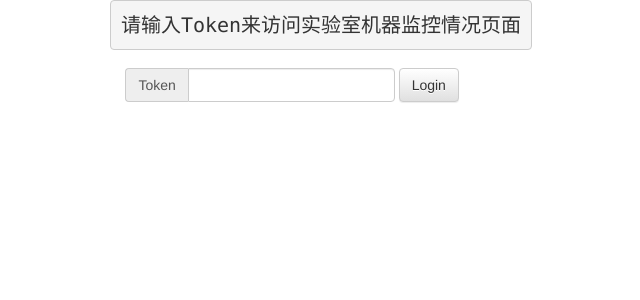
After one commit to x51ming/host-monitor, a Flask app: page /login in a window 1280 px wide. The commit adds this page. Shown: the top 300 px of the page, without its empty margins (319-959 px from the left). Run offline with Flask 2, Linux system fonts and the light colour scheme; some libraries are stand-ins or nearby versions.

Commit message:
add auth

```diff
--- a/src/main.py
+++ b/src/main.py
@@ -1,7 +1,8 @@
 #!/usr/bin/env python3
-from flask import Flask, render_template
+from flask import Flask, render_template, request, session, redirect
 from threading import Thread
 from flask import jsonify
+from datetime import timedelta
 import time
 from dataclasses import dataclass
 from typing import Dict, List
@@ -13,6 +14,21 @@ try:
 except Exception as e:
     print(e)
     servers = {"local": "127.0.0.1:9203"}
+
+try:
+    from settings import token as auth_token
+    print("auth token:", auth_token)
+except Exception as e:
+    print(e)
+    auth_token = "hello world"
+
+try:
+    from settings import secret as secret
+    print("secret:", secret)
+except Exception as e:
+    print(e)
+    import os
+    secret = os.urandom(24)
 ####################
 # global
 ####################
@@ -72,24 +88,45 @@ def get_data(name):
 
 
 app = Flask(__name__)
+app.config['SECRET_KEY'] = secret
+app.permanent_session_lifetime = timedelta(days=30)
 
 
 @app.route("/")
 def greet():
+    if session.get("auth", "") != "ok":
+        return redirect("/login")
     return render_template('all.html', servers=g.server_responses)
 
 
-@app.route("/hist")
-def greet1():
-    return jsonify(g.history_data_gpumem)
+# @app.route("/hist")
+# def greet1():
+#     return jsonify(g.history_data_gpumem)
 
 
 pickle_header = [("Content-Type", "application/octet-stream"),
                  ("Access-Control-Allow-Origin", "*")]
 
 
+@app.get("/login")
+def login1():
+    return render_template('login.html')
+
+
+@app.post("/login")
+def login2():
+    token = request.form["token"]
+    if token == auth_token:
+        session["auth"] = "ok"
+        session.permanent = True
+        return redirect("/")
+    return redirect("/login")
+
+
 @app.route("/pk")
 def greet2():
+    if session.get("auth", "") != "ok":
+        return redirect("/login")
     import hm_pb2
     obj = hm_pb2.HistMap(data={
         k: hm_pb2.HistResp(
@@ -99,7 +136,7 @@ def greet2():
     return base64.b64encode(obj), 200
 
 
-def filter_len(gg:GlobalState, max_len = 6 * 60 * 24 * 10):
+def filter_len(gg: GlobalState, max_len=6 * 60 * 24 * 10):
     # 最长保留十天
     for name in gg.server_names:
         n = len(gg.timestamps.get(name, []))
--- /dev/null
+++ b/src/templates/login.html
@@ -0,0 +1,27 @@
+{% extends 'base.html' %}
+
+{% block title %}Login{% endblock %}
+
+{% block head %}
+<script src="./static/jquery.min.js"></script>
+<!-- 最新版本的 Bootstrap 核心 CSS 文件 -->
+<link rel="stylesheet" href="./static/bootstrap.min.css">
+<!-- 可选的 Bootstrap 主题文件（一般不用引入） -->
+<link rel="stylesheet" href="./static/bootstrap-theme.min.css">
+<!-- 最新的 Bootstrap 核心 JavaScript 文件 -->
+<script src="./static/bootstrap.min.js"></script>
+{% endblock %}
+
+{% block content %}
+<div style="height: 30%;"></div>
+<div style="margin: 0 auto; width:fit-content; ">
+    <pre style="font-size: 20px;">请输入Token来访问实验室机器监控情况页面</pre>
+    <form class="navbar-form navbar-left" action="/login" method="POST">
+        <div class="input-group">
+            <span class="input-group-addon" id="basic-addon3">Token</span>
+            <input type="text" class="form-control" aria-describedby="basic-addon3" id="token" name="token" />
+        </div>
+        <button type="submit" class="btn btn-default">Login</button>
+    </form>
+</div>
+{% endblock %}
```
Also changed, not shown: src/templates/all.html (+14 -3 lines), README.md, snapshot.png.
